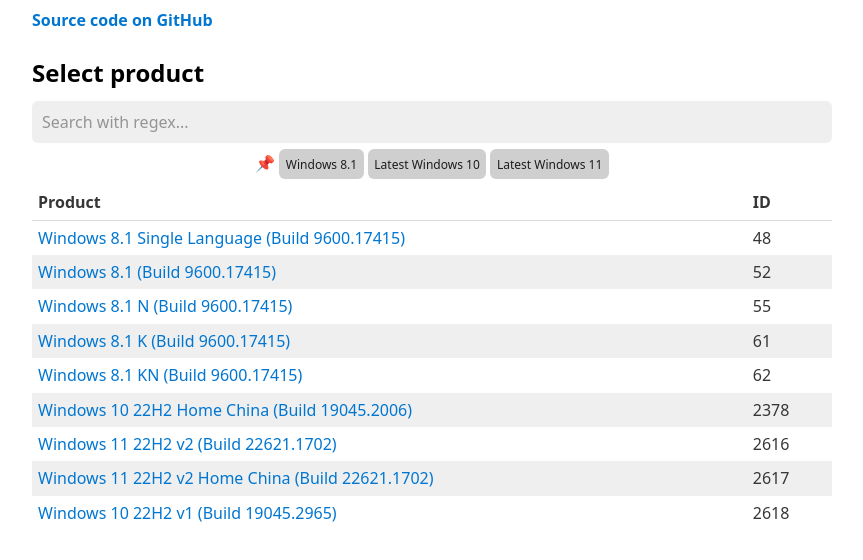
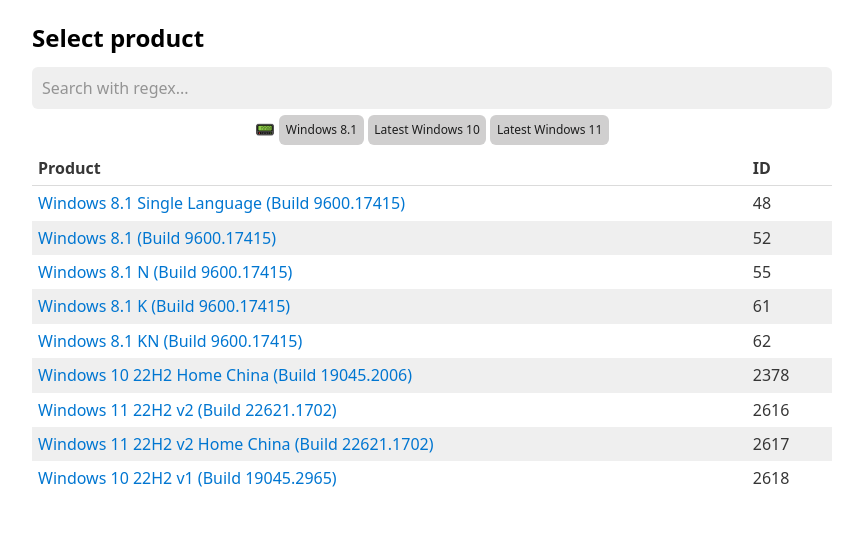
Before and after one commit to Jas0n0ss/msdl, a plain HTML site: page index.html in a window 1280 px wide. Shown: the part 76-636 px from the top of the page, without its empty margins (208-1071 px from the left). Drawn offline with nearby package versions, Linux system fonts and the light colour scheme; no server answers.

Commit message:
Update index.html

```diff
--- a/index.html
+++ b/index.html
@@ -17,7 +17,7 @@
     <meta property="og:url" content="https://oss.msft.vip/msdl/">
 
     <title>Microsoft Software Download Listing</title>
-
+    <link rel="icon" href="favicon.ico">
     <link rel="stylesheet" href="https://cdn.jsdelivr.net/npm/water.css@2/out/water.min.css">
     <link rel="stylesheet" href="css/style.css">
     <script defer src="js/msdl.js"></script>
@@ -26,9 +26,9 @@
 <body>
     <h1>Microsoft Software Download Listing</h1>
 
-    <a href="https://github.com/Jas0n0ss/msdl">
-        <b>Source code on GitHub</b>
-    </a>
+    <!--a href="https://github.com/Jas0n0ss/msdl"-->
+        <!--b>Source code on GitHub</b-->
+    </a-->
 
     <noscript>
         <p>This page requires JavaScript to work.</p>
@@ -38,7 +38,7 @@
         <h2>Select product</h2>
         <input id="search-products" type="search" placeholder="Search with regex..." onInput="updateResults();">
         <div id="quick-search">
-            📌
+            📟
             <button onClick="setSearch('Windows 8\\.1');">Windows 8.1</button>
             <button onClick="setSearch('Windows 10 22H2');">Latest Windows 10</button>
             <button onClick="setSearch('Windows 11 22H2');">Latest Windows 11</button>
```
